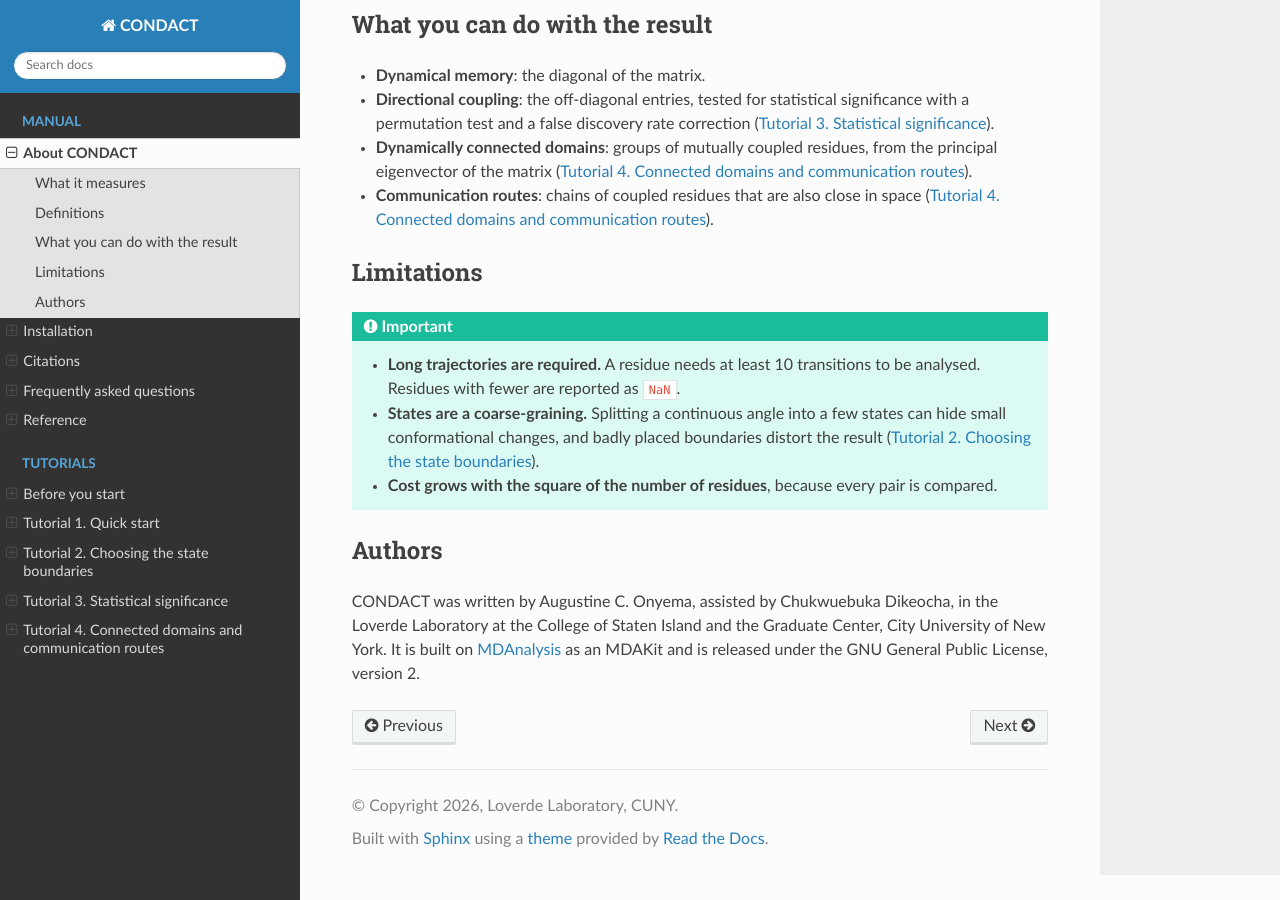
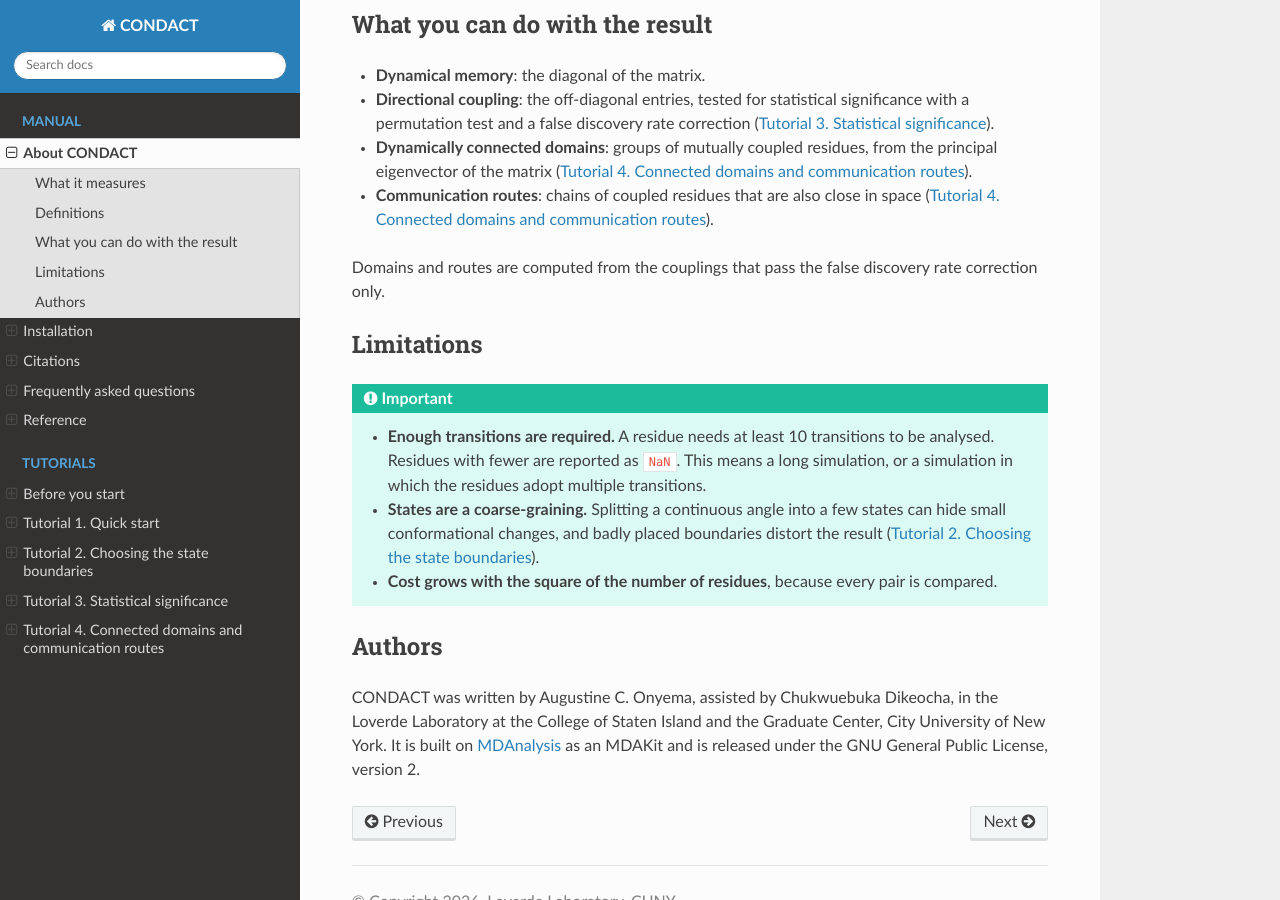
Before and after one commit to CUNY-CSI-Loverde-Laboratory/condact-colab-tutorial, a Sphinx documentation site: the page built from docs/about.md, in a window 1280 px wide and 900 px high, scrolled down 1292 px. Built offline with Sphinx 7.4.7 and the Read the Docs theme 3.1.0, drawn with Linux system fonts in a browser that asks for light colours.

Commit message:
Update limitations and add domain computation note
Clarified the requirement for transitions in analysis and added a note about domain and route computation.

```diff
--- a/docs/about.md
+++ b/docs/about.md
@@ -42,10 +42,12 @@ The measure is directional: `A[X][Y]` is in general not equal to `A[Y][X]`. In t
 - **Dynamically connected domains**: groups of mutually coupled residues, from the principal eigenvector of the matrix ({doc}`tutorials/04-domains-routes`).
 - **Communication routes**: chains of coupled residues that are also close in space ({doc}`tutorials/04-domains-routes`).
 
+Domains and routes are computed from the couplings that pass the false discovery rate correction only.
+
 ## Limitations
 
 :::{important}
-- **Long trajectories are required.** A residue needs at least 10 transitions to be analysed. Residues with fewer are reported as `NaN`.
+- **Enough transitions are required.** A residue needs at least 10 transitions to be analysed. Residues with fewer are reported as `NaN`. This means a long simulation, or a simulation in which the residues adopt multiple transitions.
 - **States are a coarse-graining.** Splitting a continuous angle into a few states can hide small conformational changes, and badly placed boundaries distort the result ({doc}`tutorials/02-state-boundaries`).
 - **Cost grows with the square of the number of residues**, because every pair is compared.
 :::
```
